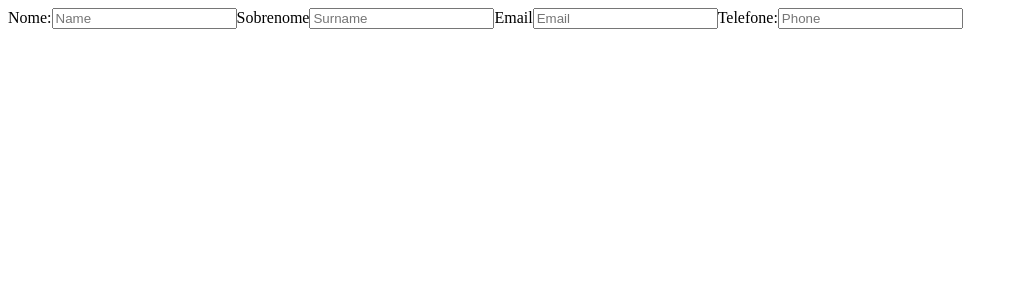
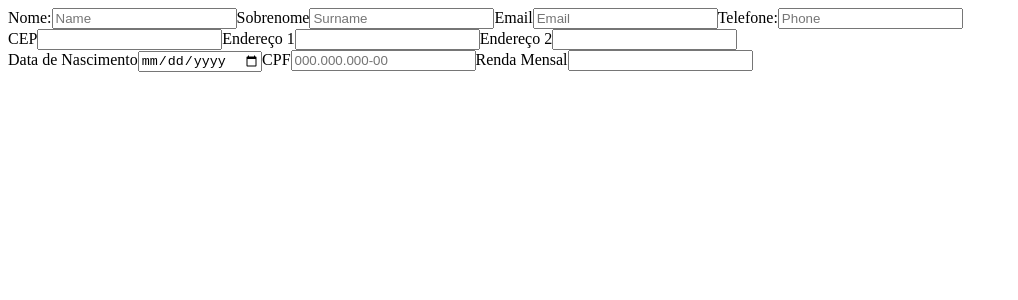
Before and after one commit to Julianaha/react-form, a React (Vite) app: page / in a window 1280 px wide. Shown: the top 300 px of the page, without its empty margins (0-1018 px from the left). Built offline with nearby package versions, Linux system fonts and the light colour scheme.

Commit message:
feat: inicializa  arquivos form em pages

```diff
--- a/src/App.jsx
+++ b/src/App.jsx
@@ -1,9 +1,14 @@
 import React, { Component } from 'react';
 import FormStep1 from './pages/FormStep1/index';
+import FormStep2 from './pages/FormStep2/index';
+import FormStep3 from './pages/FormStep3/index';
 
 function App() {
-  return (
+  return (<>
    <FormStep1/>
+   <FormStep2/>
+   <FormStep3/>
+  </>
   )
 }
 
--- /dev/null
+++ b/src/pages/FormStep2/index.jsx
@@ -0,0 +1,18 @@
+export default function FormStep2() {
+  return (
+    <form>
+      <label>
+        CEP
+        <input type="number" name="cep" value="" />
+      </label>
+      <label>
+        Endereço 1
+        <input type="text" name="adress1" />
+      </label>
+      <label>
+      Endereço 2
+        <input type="text" name="adress2" />
+      </label>
+    </form>
+  );
+}
--- /dev/null
+++ b/src/pages/FormStep3/index.jsx
@@ -0,0 +1,18 @@
+export default function FormStep3() {
+  return (
+    <form>
+      <label>
+        Data de Nascimento
+        <input type="date" placeholder="00/00/00" />
+      </label>
+      <label>
+        CPF
+        <input type="text" name="cpf" placeholder="000.000.000-00" />
+      </label>
+      <label>
+        Renda Mensal
+        <input type="text" />
+      </label>
+    </form>
+  );
+}
```
Also changed, not shown: src/pages/FormStep2/FormStep2.modules.css (added), src/pages/FormStep3/FormStep3.modules.css (added).
